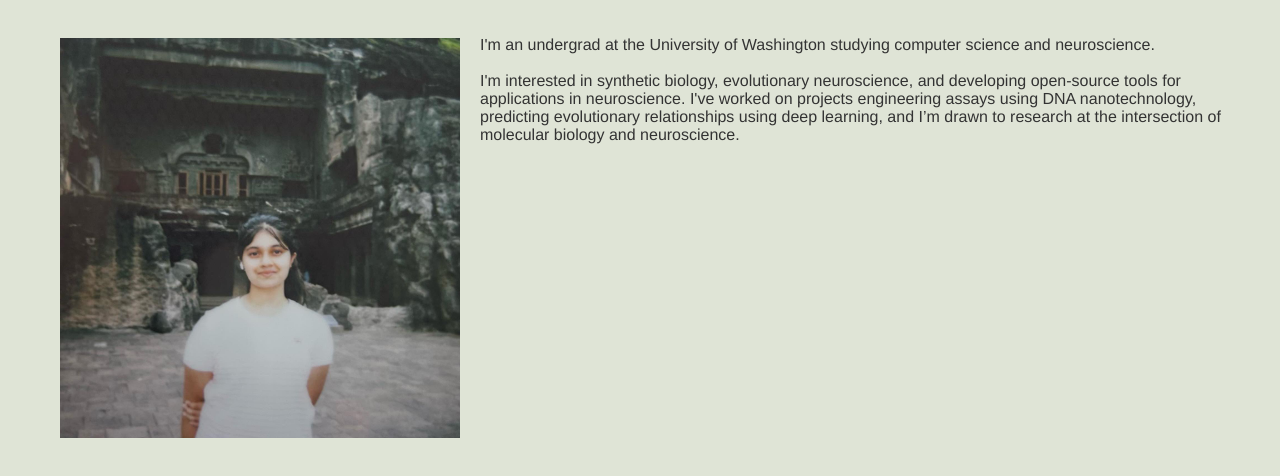
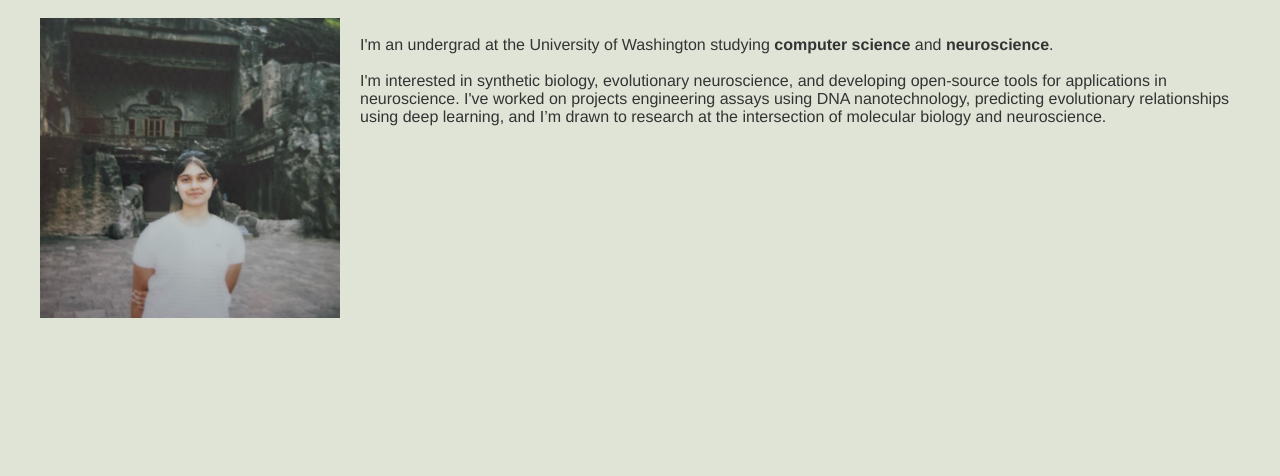
Before and after one commit to varsh7777/varsh7777.github.io, a plain HTML site: page index.html in a window 1280 px wide. Shown: the part 80-556 px from the top of the page. Drawn offline with Linux system fonts and the light colour scheme.

Commit message:
Update index.html

```diff
--- a/index.html
+++ b/index.html
@@ -8,8 +8,8 @@
 </head>
 <body>
   <h1>Hi, I'm Varshitha Pinnaka.</h1>
-  <img src="me.jpg" align="left" alt="Photo of me", height=400, width=400, style="margin: 20px;">
-  <p><br>I'm an undergrad at the University of Washington studying computer science and neuroscience.
+  <img src="me.jpg" align="left" alt="Photo of me", height=300, width=300, style="margin-right: 20px;">
+  <p><br>I'm an undergrad at the University of Washington studying <b>computer science</b> and <b>neuroscience</b>.
      <br>
      <br>I'm interested in synthetic biology, evolutionary neuroscience, and developing open-source tools for applications in neuroscience.
          I've worked on projects engineering assays using DNA nanotechnology, predicting evolutionary relationships using deep learning, and
```
